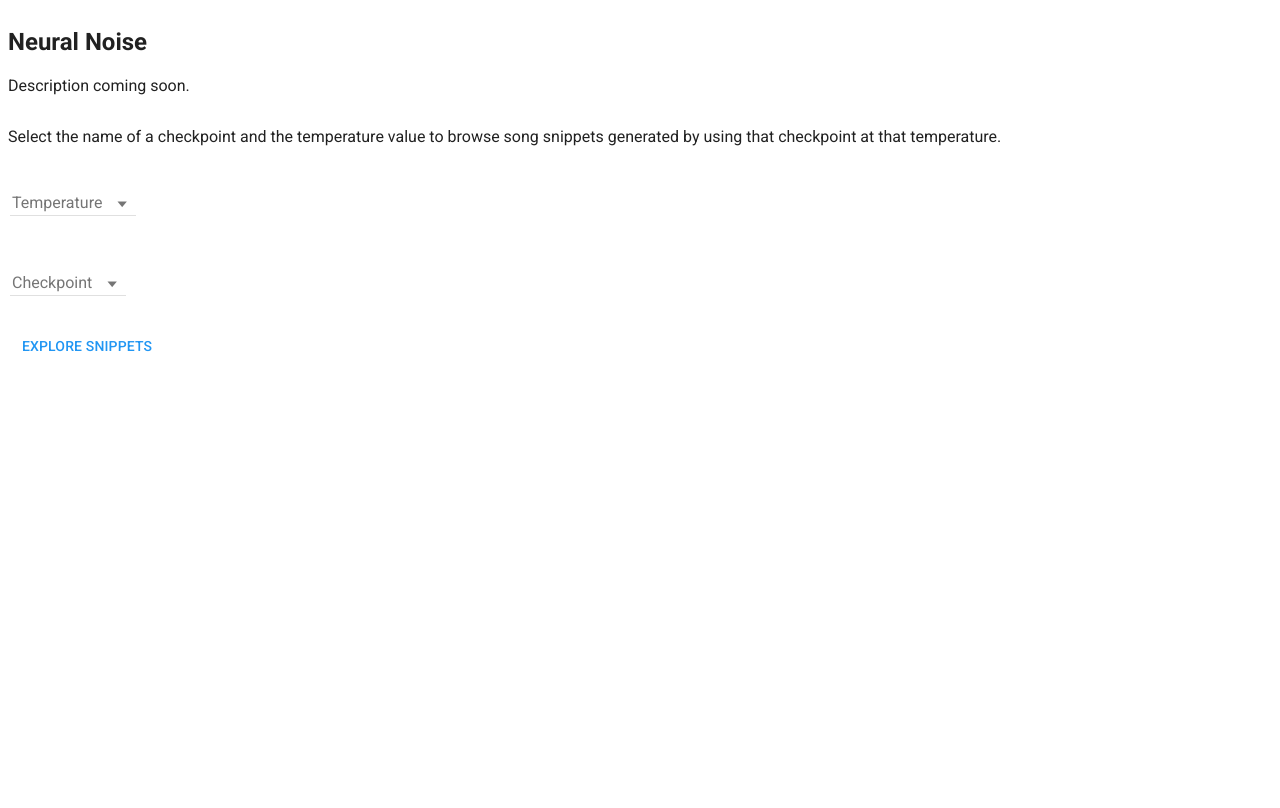
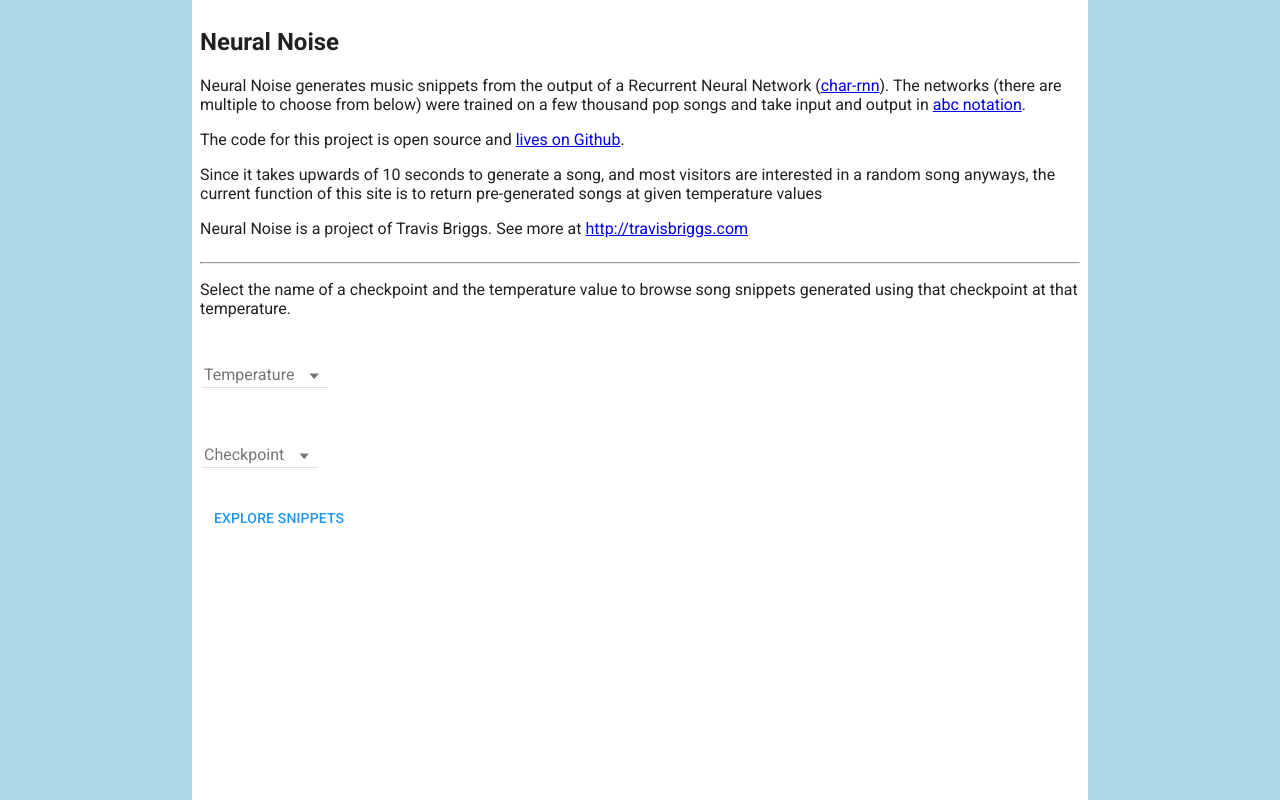
Before and after one commit to audiodude/neural-noise, a Flask app: page / in a window 1280 px wide. Run offline with Flask 2, Linux system fonts and the light colour scheme; data that the repository does not hold is empty; some libraries are stand-ins or nearby versions.

Commit message:
Update index page with brief description and basic style.

```diff
--- /dev/null
+++ b/web/static/css/style.css
@@ -0,0 +1,4 @@
+body {
+  background-color: #add8e6;
+  margin: 0;
+}
--- a/web/templates/index.html
+++ b/web/templates/index.html
@@ -6,8 +6,9 @@
     <meta name="description" content="">
     <meta name="viewport" content="initial-scale=1, maximum-scale=1, user-scalable=no" />
 
-    <link rel="stylesheet" href="http://fonts.googleapis.com/css?family=Roboto:400,500,700,400italic">
+    <link rel="stylesheet" href="http://fonts.googleapis.com/css?family=Roboto:400,500,700,400italic"/>
     <link rel="stylesheet" href="/static/components/angular-material/angular-material.css"/>
+    <link rel="stylesheet" href="/static/css/style.css"/>
 
   <script src="/static/components/angular/angular.js"></script>
   <script src="/static/components/angular-animate/angular-animate.js"></script>
@@ -17,18 +18,36 @@
   <script src="/static/js/app/main.js"></script>
 </head>
 <body ng-app="neuralNoise" ng-controller="MainController as main"
-      layout="row" layout-margin>
-  <div layout="column">
+      layout="row" layout-align="center">
+  <md-content flex-gt-sm="70" flex-sm="90"
+              layout="column" layout-padding>
     <section>
       <h1>Neural Noise</h1>
       <p>
-        Description coming soon.
+        Neural Noise generates music snippets from the output of a Recurrent
+        Neural Network (<a href="https://github.com/karpathy/char-rnn">char-rnn</a>). The networks (there are multiple to choose from below) were trained on a
+        few thousand pop songs and take input and output in
+        <a href="http://abcnotation.com">abc notation</a>.
       </p>
+      <p>
+        The code for this project is open source and
+        <a href="https://github.com/audiodude/neural-noise">lives on Github</a>.
+      </p>
+      <p>
+        Since it takes upwards of 10 seconds to generate a song, and most
+        visitors are interested in a random song anyways, the current function
+        of this site is to return pre-generated songs at given temperature
+        values
+      </p>
+      <p>
+        Neural Noise is a project of Travis Briggs. See more at
+        <a href="http://travisbriggs.com">http://travisbriggs.com</a>
     </section>
     <section>
+      <hr>
       <p>
         Select the name of a checkpoint and the temperature value to browse song
-        snippets generated by using that checkpoint at that temperature.
+        snippets generated using that checkpoint at that temperature.
       </p>
       <md-select placeholder="Temperature" ng-model="main.temperature">
         {% for i in range(50, 105, 5): %}
@@ -48,6 +67,6 @@
         Explore snippets
       </md-button>
     </section>
-  </div>
+  </md-content>
 </body>
 </html>
```
